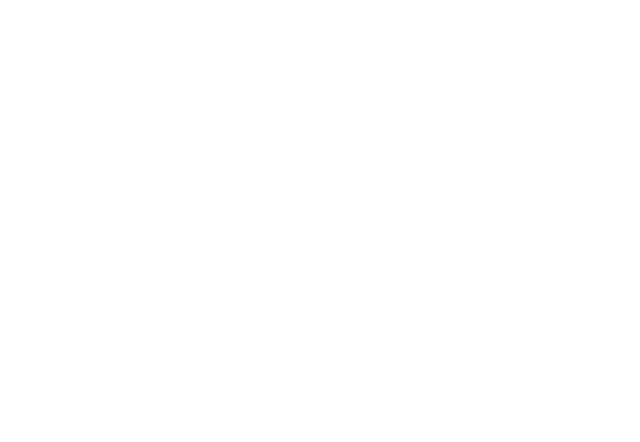
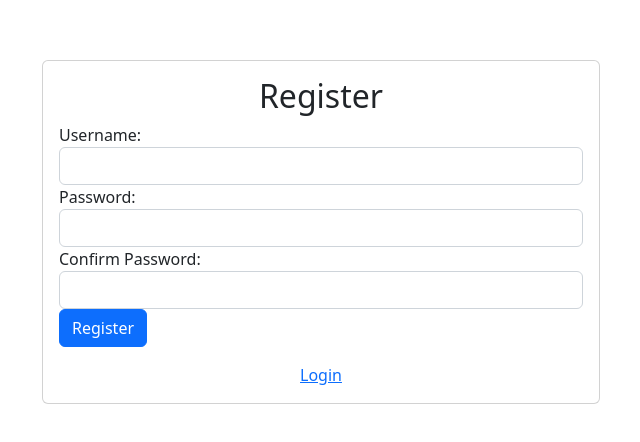
Before and after one commit to ariandto/klsappweb, a React (Vite) app in the folder frontEnd/: page /register in a window 1280 px wide. Before the commit this address had no page. Shown: the part 168-610 px from the top of the page, without its empty margins (319-959 px from the left). Built offline with nearby package versions, Linux system fonts and the light colour scheme.

Commit message:
commit register

```diff
--- a/frontEnd/src/App.jsx
+++ b/frontEnd/src/App.jsx
@@ -5,6 +5,8 @@
 import Create from './Create';
 import OrderKeyParsing from './OrderKeyParsing';
 import FormLogin from './FormLogin';
+import RegisterForm from './RegisterForm';
+
 
 function App() {
   return (
@@ -14,6 +16,8 @@
         <Route path="/home" element={<Home />} />
         <Route path="/create" element={<Create />} />
         <Route path="/order-key-parsing" element={<OrderKeyParsing />} />
+        <Route path="/register" element={<RegisterForm />} />
+
       </Routes>
     </Router>
   );
--- a/frontEnd/src/FormLogin.jsx
+++ b/frontEnd/src/FormLogin.jsx
@@ -1,4 +1,5 @@
 import React, { useState } from 'react';
+import { Link } from 'react-router-dom';
 
 const FormLogin = () => {
   const [username, setUsername] = useState('');
@@ -41,7 +42,7 @@
               <button type="submit" className="btn btn-primary btn-block">Login</button>
             </form>
             <div className="text-center mt-3">
-              <a href="/register">Sign Up</a>
+              <Link to="/register">Sign Up</Link>
             </div>
           </div>
         </div>
--- /dev/null
+++ b/frontEnd/src/RegisterForm.jsx
@@ -0,0 +1,101 @@
+import React, { useState } from 'react';
+import { Link } from 'react-router-dom';
+
+const RegisterForm = () => {
+  const [username, setUsername] = useState('');
+  const [password, setPassword] = useState('');
+  const [confirmPassword, setConfirmPassword] = useState('');
+
+  const handleSubmit = async (e) => {
+    e.preventDefault();
+
+    // Periksa apakah password dan konfirmasi password sama
+    if (password !== confirmPassword) {
+      alert('Password dan Konfirmasi Password tidak sesuai');
+      return;
+    }
+
+    try {
+      // Kirim data registrasi ke server
+      const response = await fetch('http://localhost:8081/register', { // Ganti URL dengan endpoint yang sesuai
+        method: 'POST',
+        headers: {
+          'Content-Type': 'application/json',
+        },
+        body: JSON.stringify({
+          username,
+          password,
+        }),
+      });
+
+      if (!response.ok) {
+        throw new Error('Registration request failed.');
+      }
+
+      const data = await response.json();
+
+      // Tampilkan pesan sukses atau error
+      if (data.message) {
+        alert(data.message);
+      } else {
+        alert('Registration successful.');
+      }
+    } catch (error) {
+      console.error('Error:', error);
+      alert('An error occurred during registration.');
+    }
+  };
+
+  return (
+    <div className="container d-flex justify-content-center align-items-center vh-100">
+      <div className="col-md-6">
+        <div className="card">
+          <div className="card-body">
+            <h2 className="card-title text-center">Register</h2>
+            <form onSubmit={handleSubmit}>
+              <div className="form-group">
+                <label htmlFor="username">Username:</label>
+                <input
+                  type="text"
+                  className="form-control"
+                  id="username"
+                  value={username}
+                  onChange={(e) => setUsername(e.target.value)}
+                  required
+                />
+              </div>
+              <div className="form-group">
+                <label htmlFor="password">Password:</label>
+                <input
+                  type="password"
+                  className="form-control"
+                  id="password"
+                  value={password}
+                  onChange={(e) => setPassword(e.target.value)}
+                  required
+                />
+              </div>
+              <div className="form-group">
+                <label htmlFor="confirmPassword">Confirm Password:</label>
+                <input
+                  type="password"
+                  className="form-control"
+                  id="confirmPassword"
+                  value={confirmPassword}
+                  onChange={(e) => setConfirmPassword(e.target.value)}
+                  required
+                />
+              </div>
+              <button type="submit" className="btn btn-primary btn-block">Register</button>
+            </form>
+            <div className="text-center mt-3">
+              <Link to="/">Login</Link>
+            </div>
+          </div>
+        </div>
+      </div>
+    </div>
+  );
+};
+
+export default RegisterForm;
--- a/package.json
+++ b/package.json
@@ -4,10 +4,6 @@
     "cors": "^2.8.5",
     "express": "^4.18.2",
     "mysql": "^2.18.1",
-    "react-copy-to-clipboard": "^5.1.0",
-    "start": "PORT=8082 react-scripts start",
-    "build": "react-scripts build",
-    "test": "react-scripts test",
-    "eject": "react-scripts eject"
+    "react-copy-to-clipboard": "^5.1.0"
   }
 }
```
Also changed, not shown: 2 other files (tests, documents, lock files or other folders).
